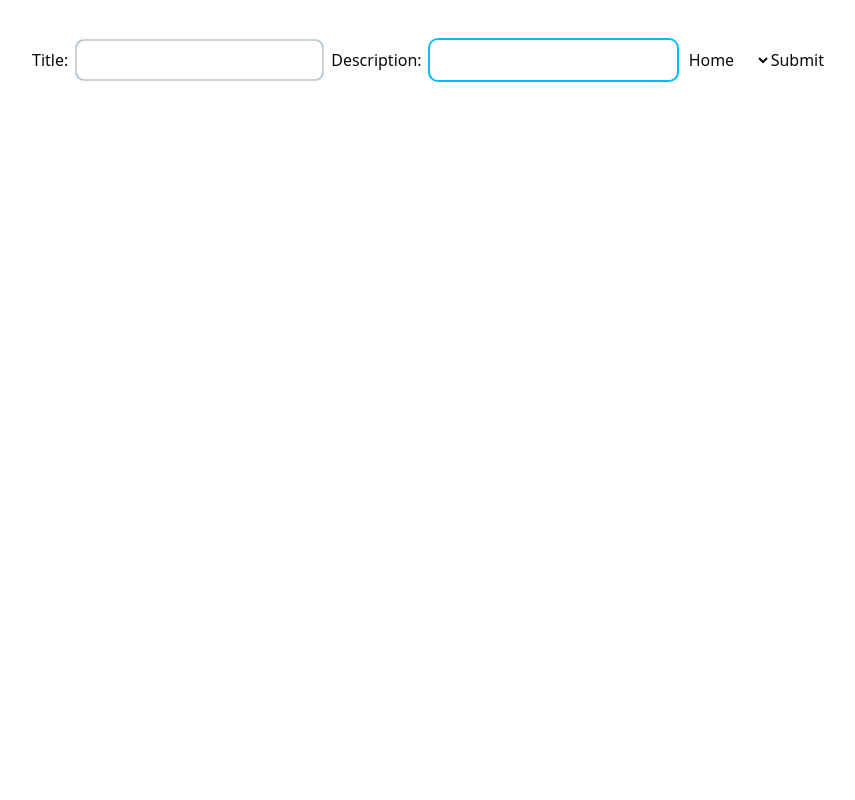
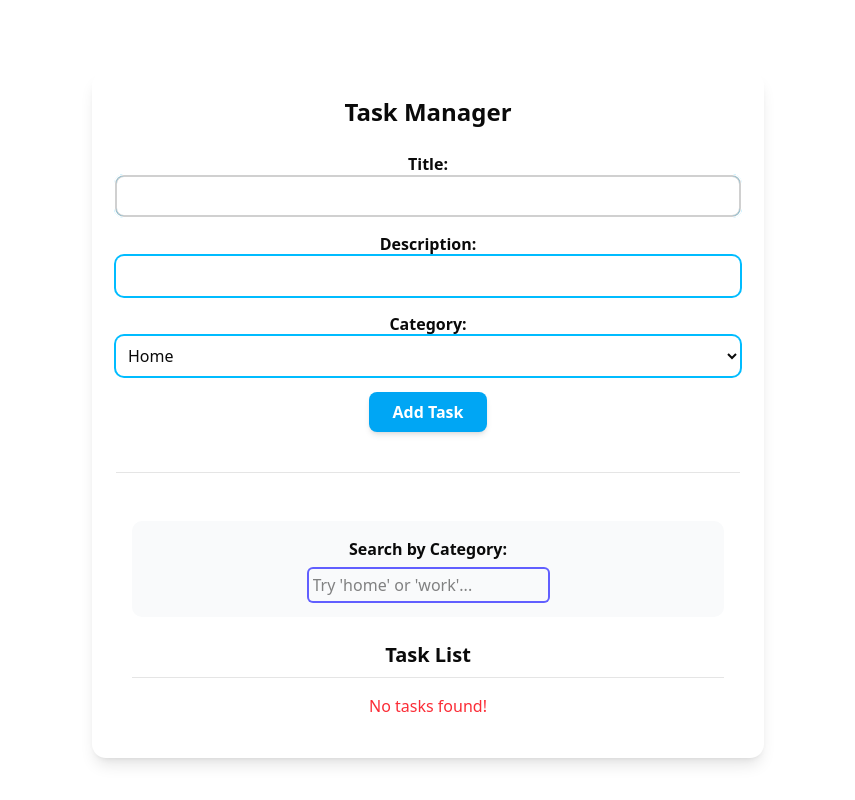
Before and after one commit to Itswali/TaskFlow, a React (Vite) app: page / in a window 1280 px wide. Shown: the whole page, without its empty margins (212-1067 px from the left). Built offline with nearby package versions, Linux system fonts and the light colour scheme.

Commit message:
CRUD operations on Tasks

```diff
--- a/src/Comp/createTask.tsx
+++ b/src/Comp/createTask.tsx
@@ -22,48 +22,85 @@ export default function CreateTask() {
       title: title,
       desc: desc,
       category: category,
+      completed: false,
     };
     setData([...data, newTask]);
     setTitle("");
     setDesc("");
     setCategory("home");
   };
+const toggleComplete = (id) => {
+  setData(data.map(task => {
+    if (task.id === id) {
+      return { ...task, completed: !task.completed };
+    }
+    return task;
+  }));
+};
+
+const deleteTask = (id) => {
+  setData(data.filter(task => task.id !== id));
+};
+
+const editTask = (id, newData) => {
+  setData(data.map(task =>
+    task.id === id ? {...task, ...newData} : task
+  ));
+}
 
 
   return (
-    <div>
-      <form action="get" onSubmit={handleSubmit}>
-        <label htmlFor="title">
-          Title:
+    <div className="max-w-2xl mx-auto mt-10 p-6 bg-white rounded-xl shadow-lg">
+      <h1 className="text-2xl font-bold mb-6">Task Manager</h1>
+      <form onSubmit={handleSubmit} className="space-y-4 mb-10">
+        <div className="flex flex-col">
+          <label htmlFor="title" className="font-semibold">Title:</label>
           <input
+            id="title"
             type="text"
+            required
             value={title}
             ref={initialInputRef}
-            className="ring-sky-400 ring-2 rounded-md p-2 m-2"
+            className="ring-sky-400 ring-2 rounded-md p-2"
             onChange={(e) => setTitle(e.target.value)}
           />
-        </label>
+        </div>
 
-        <label htmlFor="description">
-          Description:
+        <div className="flex flex-col">
+          <label htmlFor="description" className="font-semibold">Description:</label>
           <input
+            id="description"
             type="text"
             value={desc}
-            className="ring-sky-400 ring-2 rounded-md p-2 m-2"
+            className="ring-sky-400 ring-2 rounded-md p-2"
             onChange={(e) => setDesc(e.target.value)}
           />
-        </label>
+        </div>
 
-        <select value={category} onChange={(e) => setCategory(e.target.value)}>
-          Category:
-          <option value="select one:" disabled></option>
-          <option value="home">Home</option>
-          <option value="work">Work</option>
-          <option value="personal">Personal</option>
-        </select>
-        <button type="submit">Submit</button>
+        <div className="flex flex-col">
+          <label className="font-semibold">Category:</label>
+          <select
+            className="ring-sky-400 ring-2 rounded-md p-2"
+            value={category}
+            onChange={(e) => setCategory(e.target.value)}
+          >
+            <option value="home">Home</option>
+            <option value="work">Work</option>
+            <option value="personal">Personal</option>
+          </select>
+        </div>
+
+        <button
+          type="submit"
+          className="bg-sky-500 text-white px-6 py-2 rounded-md font-bold hover:bg-sky-600 transition shadow-md"
+        >
+          Add Task
+        </button>
       </form>
-      <ViewTask tasks={data} />
+
+      <hr className="my-8" />
+
+      <ViewTask tasks={data} onToggle={toggleComplete} onDelete={deleteTask} onEdit={editTask}/>
     </div>
   );
 }
--- a/src/Comp/viewTask.tsx
+++ b/src/Comp/viewTask.tsx
@@ -1,16 +1,105 @@
-import React from 'react'
+import React, { useState } from 'react'
 
-export default function ViewTask({ tasks }) {
+export default function ViewTask({ tasks, onToggle, onDelete, onEdit }) {
+  const [query, setQuery] = useState('');
+  const [editId, setEditId] = useState(null);
+  const [editText, setEditText] = useState("");
+
   if (!tasks) return null;
-  return (
-    <div>
-      {tasks.map((task) => (
-        <div key={task.id} className="border p-2 m-2">
-          <h2>{task.title}</h2>
-          <p>{task.desc}</p>
-          <span>{task.category}</span>
-        </div>
-      ))}
+
+  const startEdit = (task) => {
+    setEditId(task.id);
+    setEditText(task.title); // Set the current title in the input
+  };
+
+
+  const handleSave = (id) => {
+    onEdit(id, { title: editText });
+    setEditId(null); // Close the edit mode
+  };
+
+
+
+  const filteredTasks = tasks.filter((task) =>
+    task.category.toLowerCase().includes(query.toLocaleLowerCase())
+  );
+
+return (
+    <div className="p-4">
+      {/* Search Input Section */}
+      <div className="mb-6 bg-gray-50 p-4 rounded-lg">
+        <label className="block font-bold mb-2">Search by Category:</label>
+        <input
+          type="text"
+          className='ring-2 ring-indigo-500 rounded p-1'
+          value={query}
+          onChange={(e) => setQuery(e.target.value)}
+          placeholder="Try 'home' or 'work'..."
+        />
+      </div>
+
+      <h2 className="text-xl font-bold border-b pb-2">Task List</h2>
+
+      {/* Logic to show the list */}
+      {filteredTasks.length > 0 ? (
+        filteredTasks.map((task) => (
+          <div key={task.id} className="border p-4 my-2 rounded shadow-sm flex items-center justify-between">
+            <div className="flex items-center gap-3 flex-grow">
+              <input
+                type="checkbox"
+                checked={task.completed}
+                onChange={() => onToggle(task.id)}
+              />
+
+              {/* CONDITIONAL RENDERING: Show Input if editing, else show Title */}
+              {editId === task.id ? (
+                <input
+                  className="ring-2 ring-orange-400 p-1 rounded"
+                  value={editText}
+                  onChange={(e) => setEditText(e.target.value)}
+                  autoFocus
+                />
+              ) : (
+                <div>
+                  <h3 className={`text-lg font-bold ${task.completed ? 'line-through text-gray-400' : 'text-indigo-700'}`}>
+                    {task.title}
+                  </h3>
+                  <p className="text-sm text-gray-600">{task.desc}</p>
+                  <span className="text-xs bg-indigo-100 px-2 py-1 rounded">{task.category}</span>
+                </div>
+              )}
+            </div>
+
+            <div className="flex gap-2">
+              {/* Show Save button if editing, else show Edit button */}
+              {editId === task.id ? (
+                <button
+                  onClick={() => handleSave(task.id)}
+                  className="bg-green-500 text-white px-3 py-1 rounded hover:bg-green-600"
+                >
+                  Save
+                </button>
+              ) : (
+                <button
+                  onClick={() => startEdit(task)}
+                  className="bg-blue-100 text-blue-600 px-3 py-1 rounded hover:bg-blue-200"
+                >
+                  Edit
+                </button>
+              )}
+
+              <button
+                onClick={() => onDelete(task.id)}
+                className="bg-red-100 text-red-600 px-3 py-1 rounded hover:bg-red-200"
+              >
+                Delete
+              </button>
+            </div>
+          </div>
+        ))
+      ) : (
+        <h1 className="text-red-500 mt-4">No tasks found!</h1>
+      )}
     </div>
   )
 }
```
Also changed, not shown: src/store.ts (renamed from src/components/store.ts).
